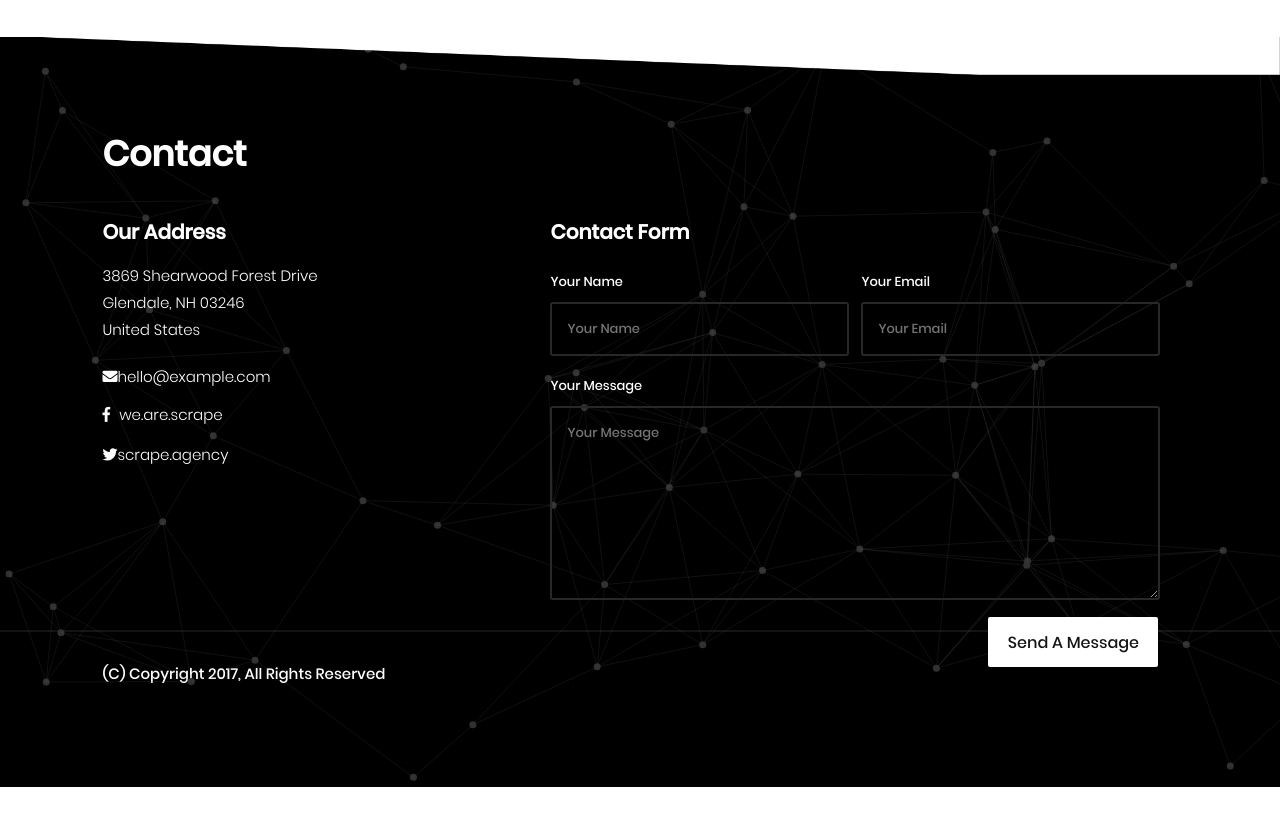
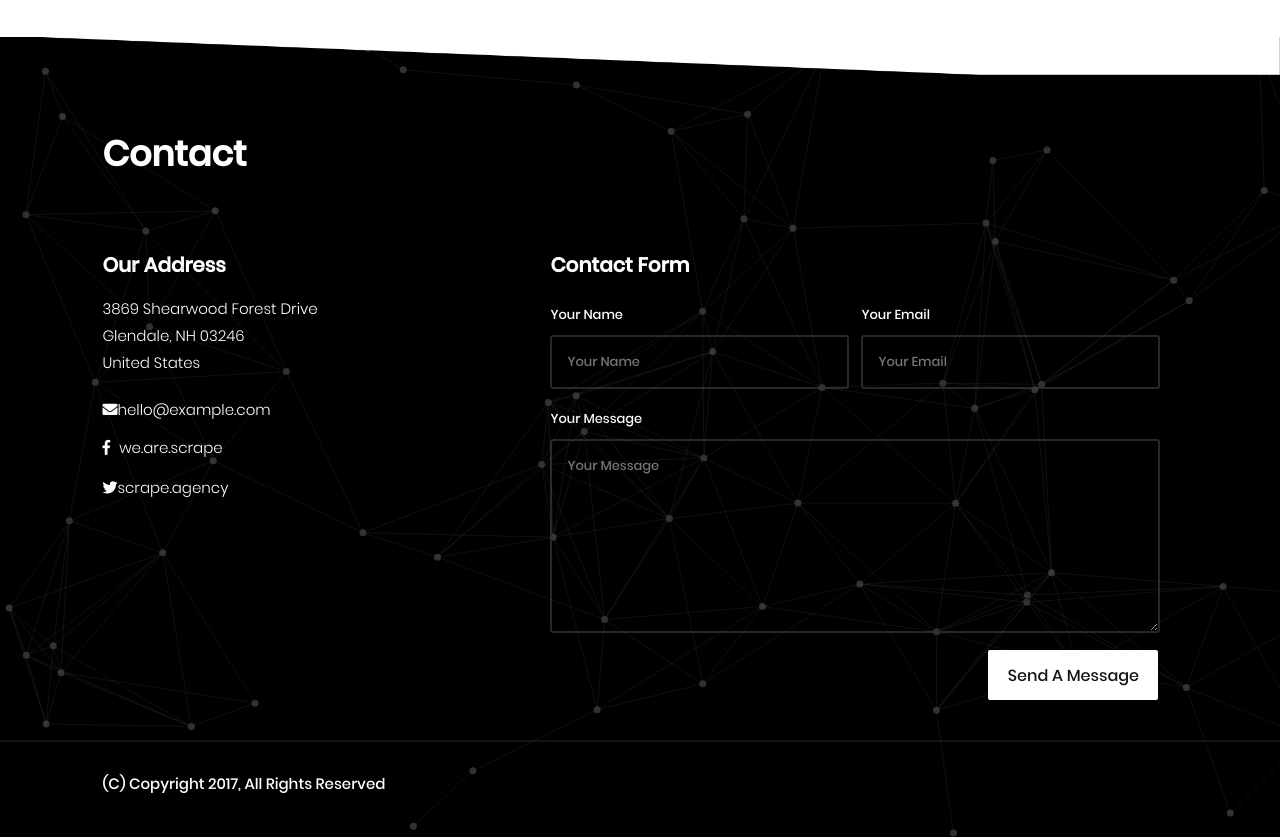
Before and after one commit to hulk1999/FrontEndHomePage, a plain HTML site: page index.html in a window 1280 px wide. Shown: the part 4720-5557 px from the top of the page. Before the commit the page ends 5507 px from the top, so only its background shows below. Drawn offline with Linux system fonts and the light colour scheme; animation ran at ten frames a second; a script that the page names is missing.

Commit message:
small changes

```diff
--- a/css/footer.css
+++ b/css/footer.css
@@ -1,5 +1,5 @@
 .footer{
-	height: 750px;
+	height: 800px;
 	overflow: hidden;
 	background-color: black;
 	position: relative;
@@ -8,18 +8,17 @@
 .background{
 	position: absolute;
 	overflow: hidden;
-	height: 750px;
+	height: 800px;
 }
 
 .footer h1{
 	color: white;
-	margin-bottom: 450px;
 }
 
 .our-address{
-	position: absolute;
-	top: 180px;
-	left: 8%;
+	float: left;
+	margin-left: 8%;
+	width: 20%;
 }
 
 .our-address .tittle{
@@ -50,10 +49,9 @@
 }
 
 form{
-	position: absolute;
-	top: 180px;
-	right: 12%;
 	width: 45%;
+	float: left;
+	margin: 0 12% 40px 15%;
 }
 
 .contact-form .tittle{
```
